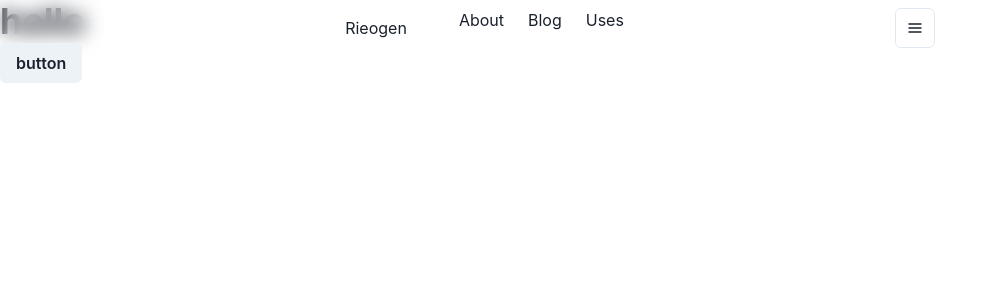
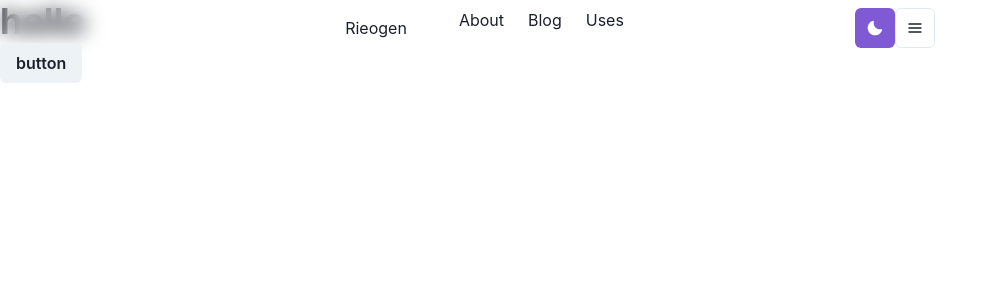
Before and after one commit to koto74/rierogen-homepage, a Next.js app: page / in a window 1280 px wide. Shown: the top 300 px of the page, without its empty margins (0-998 px from the left). Built offline with nearby package versions, Linux system fonts and the light colour scheme.

Commit message:
add: change theme button

```diff
--- /dev/null
+++ b/components/change-theme-button.js
@@ -0,0 +1,17 @@
+import { IconButton, useColorMode, useColorModeValue } from '@chakra-ui/react'
+import { SunIcon, MoonIcon } from '@chakra-ui/icons'
+
+const ChangeThemeButton = () => {
+    const { toggleColorMode } = useColorMode()
+
+    return (
+        <IconButton
+          aria-label="Toggle theme"
+          colorScheme={useColorModeValue('purple', 'orange')}
+          icon={useColorModeValue(<MoonIcon />, <SunIcon />)}
+          onClick={toggleColorMode}
+        ></IconButton>
+    )
+}
+
+export default ChangeThemeButton
--- a/components/header.js
+++ b/components/header.js
@@ -15,6 +15,8 @@
   useColorModeValue
 } from '@chakra-ui/react'
 import { HamburgerIcon, CloseIcon } from '@chakra-ui/icons'
+
+import ChangeThemeButton  from './change-theme-button'
 
 const LinkItem = ({ href, target, children }) => {
     return (
@@ -72,6 +74,7 @@
                     align="right"
                     ml={2}
                 >
+                    <ChangeThemeButton />
                     <Menu isLazy>
                         <MenuButton
                             as={IconButton}
```
